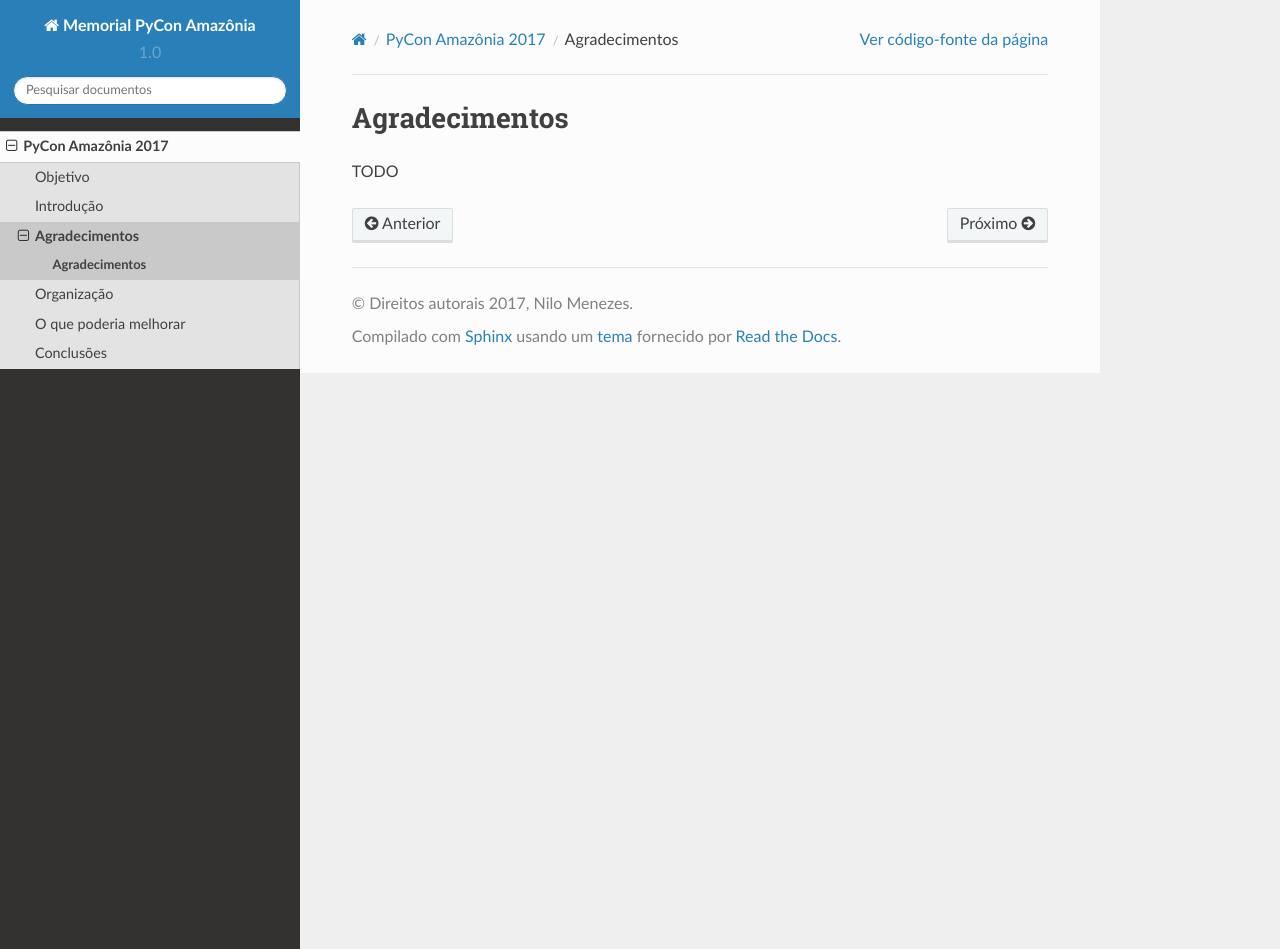
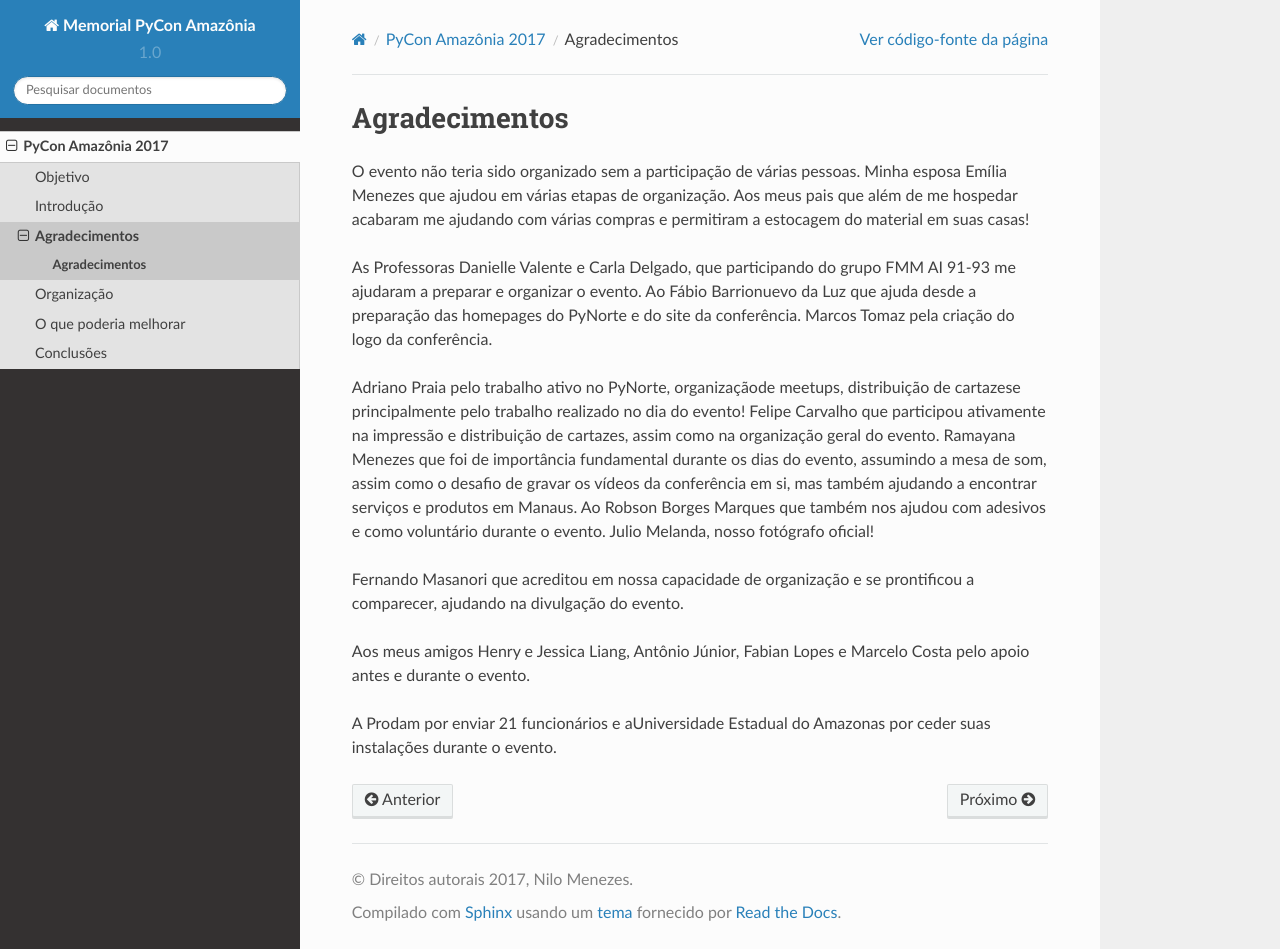
Before and after one commit to pythonbrasil/pycon-amazonia-memorial, a Sphinx documentation site: the page built from source/2017/agradecimentos.rst, in a window 1280 px wide and 949 px high. Built offline with Sphinx 7.4.7 and the Read the Docs theme 2.0.0, drawn with Linux system fonts in a browser that asks for light colours.

Commit message:
Adiciona conteúdo de 'Agradecimentos' no arquivo de Agradecimentos de 2017

```diff
--- a/source/2017/agradecimentos.rst
+++ b/source/2017/agradecimentos.rst
@@ -1,4 +1,13 @@
 Agradecimentos
 =================
+O evento não teria sido organizado sem a participação de várias pessoas. Minha esposa Emília Menezes que ajudou em várias etapas de organização. Aos meus pais que além de me hospedar acabaram me ajudando com várias compras e permitiram a estocagem do material em suas casas!
 
-TODO
+As Professoras Danielle Valente e Carla Delgado, que participando do grupo FMM AI 91-93 me ajudaram a preparar e organizar o evento. Ao Fábio Barrionuevo da Luz que ajuda desde a preparação das homepages do PyNorte e do site da conferência. Marcos Tomaz pela criação do logo da conferência.
+
+Adriano Praia pelo trabalho ativo no PyNorte, organizaçãode meetups, distribuição de cartazese principalmente pelo trabalho realizado no dia do evento! Felipe Carvalho que participou ativamente na impressão e distribuição de cartazes, assim como na organização geral do evento. Ramayana Menezes que foi de importância fundamental durante os dias do evento, assumindo a mesa de som, assim como o desafio de gravar os vídeos da conferência em si, mas também ajudando a encontrar serviços e produtos em Manaus. Ao Robson Borges Marques que também nos ajudou com adesivos e como voluntário durante o evento. Julio Melanda, nosso fotógrafo oficial!
+
+Fernando Masanori que acreditou em nossa capacidade de organização e se prontificou a comparecer, ajudando na divulgação do evento.
+
+Aos meus amigos Henry e Jessica Liang, Antônio Júnior, Fabian Lopes e Marcelo Costa pelo apoio antes e durante o evento.
+
+A Prodam por enviar 21 funcionários e aUniversidade Estadual do Amazonas por ceder suas instalações durante o evento.
```
